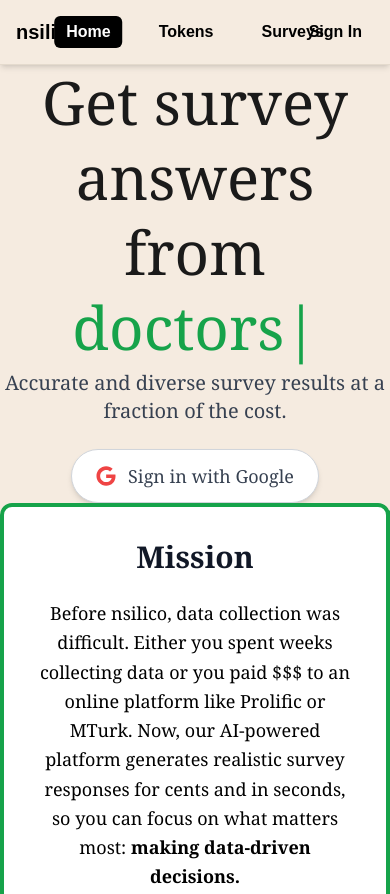
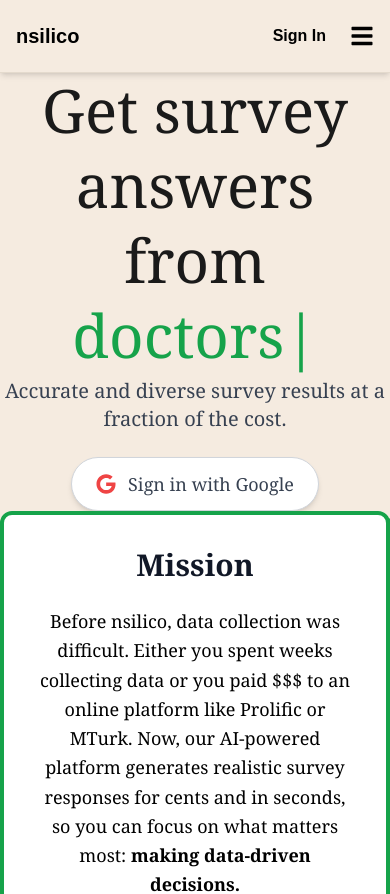
Before and after one commit to freesampul/insilico-surveys, a Next.js app: page / in a window 390 px wide. Shown: the top 894 px of the page. Built offline with nearby package versions, Linux system fonts and the light colour scheme; no server answers.

Commit message:
fixed navbar issue

```diff
--- a/src/app/components/Navbar.tsx
+++ b/src/app/components/Navbar.tsx
@@ -1,21 +1,22 @@
 "use client";
 
 import { useState } from "react";
-import { useAuth } from "@/app/context/AuthContext"; // Import the custom auth context
-import { signOut } from "firebase/auth"; // Firebase sign-out method
-import { auth } from "../../utils/firebase.utils"; // Import auth from utils
-import Link from "next/link"; // Link for routing between pages
-import { usePathname } from "next/navigation"; // Import usePathname to get the current path
-import { FaCoins } from "react-icons/fa"; // Import token icon
+import { useAuth } from "@/app/context/AuthContext";
+import { signOut } from "firebase/auth";
+import { auth } from "../../utils/firebase.utils";
+import Link from "next/link";
+import { usePathname } from "next/navigation";
+import { FaCoins, FaBars, FaTimes } from "react-icons/fa";
 
 const Navbar = () => {
-    const { user, tokens, loading } = useAuth(); // Get the user and tokens from context
-    const [showDropdown, setShowDropdown] = useState(false); // State to control dropdown visibility
-    const pathname = usePathname(); // Get the current path
+    const { user, tokens, loading } = useAuth();
+    const [showDropdown, setShowDropdown] = useState(false);
+    const [menuOpen, setMenuOpen] = useState(false);
+    const pathname = usePathname();
 
     const handleSignOut = async () => {
         try {
-            await signOut(auth); // Sign out the user from Firebase
+            await signOut(auth);
             console.log("✅ User signed out successfully");
         } catch (error) {
             console.error("❌ Error signing out:", error);
@@ -23,11 +24,7 @@
     };
 
     if (loading) {
-        return (
-            <nav className="bg-cream p-4">
-                <p className="text-black">.</p>
-            </nav>
-        );
+        return <nav className="bg-cream p-4"><p className="text-black">.</p></nav>;
     }
 
     return (
@@ -35,20 +32,19 @@
             {/* Left Side: Logo */}
             <div className="text-black font-bold text-xl">nsilico</div>
 
-            {/* Center: Navigation Links */}
-            <div className="absolute left-1/2 transform -translate-x-1/2 flex space-x-6">
+            {/* Center: Navigation Links (Hidden on Mobile) */}
+            <div className="hidden md:flex absolute left-1/2 transform -translate-x-1/2 space-x-6">
                 <NavItem href="/" pathname={pathname}>Home</NavItem>
                 <NavItem href="/tokens" pathname={pathname}>Tokens</NavItem>
                 <NavItem href="/surveys" pathname={pathname}>Surveys</NavItem>
             </div>
 
-            {/* Right Side: User Section */}
+            {/* Right Side: User Info & Hamburger Menu */}
             <div className="flex items-center space-x-3">
                 {user ? (
                     <div className="relative">
-                        {/* Username + Token Count */}
                         <button
-                            onClick={() => setShowDropdown(!showDropdown)} // Toggle dropdown visibility
+                            onClick={() => setShowDropdown(!showDropdown)}
                             className="text-black font-semibold px-3 py-1 rounded-md hover:bg-black hover:text-white transition-all flex items-center gap-2"
                         >
                             {user.displayName}
@@ -56,11 +52,11 @@
                             <span className="font-bold text-black">{tokens}</span>
                         </button>
 
-                        {/* Sign Out Dropdown - Positioned Below */}
+                        {/* Sign Out Dropdown */}
                         {showDropdown && (
-                            <div className="absolute right-0 top-full mt-2 bg-[#d6ccc2] text-black rounded-lg shadow-lg w-40">
+                            <div className="absolute right-0 top-full mt-2 bg-[#d6ccc2] text-black rounded-lg shadow-lg w-40 z-50">
                                 <button
-                                    onClick={handleSignOut} // Handle sign-out
+                                    onClick={handleSignOut}
                                     className="w-full text-left p-2 hover:bg-[#e4dacd] rounded-lg"
                                 >
                                     Sign Out
@@ -71,19 +67,45 @@
                 ) : (
                     <NavItem href="/signin" pathname={pathname}>Sign In</NavItem>
                 )}
+
+                {/* Mobile Menu Button */}
+                <button
+                    className="md:hidden text-black focus:outline-none z-50"
+                    onClick={() => setMenuOpen(!menuOpen)}
+                >
+                    {menuOpen ? <FaTimes size={24} /> : <FaBars size={24} />}
+                </button>
+            </div>
+
+            {/* Mobile Menu (Visible only when open) */}
+            <div
+                className={`fixed inset-0 bg-[#f5ebe0] z-40 flex flex-col items-center justify-center transition-transform ${
+                    menuOpen ? "translate-x-0" : "-translate-x-full"
+                } md:hidden`}
+            >
+                <NavItem href="/" pathname={pathname} onClick={() => setMenuOpen(false)}>Home</NavItem>
+                <NavItem href="/tokens" pathname={pathname} onClick={() => setMenuOpen(false)}>Tokens</NavItem>
+                <NavItem href="/surveys" pathname={pathname} onClick={() => setMenuOpen(false)}>Surveys</NavItem>
+                <button
+                    className="absolute top-5 right-5 text-black"
+                    onClick={() => setMenuOpen(false)}
+                >
+                    <FaTimes size={24} />
+                </button>
             </div>
         </nav>
     );
 };
 
-// Reusable Nav Item with active page highlighting
-const NavItem = ({ href, pathname, children }: { href: string, pathname: string, children: React.ReactNode }) => {
+// Reusable Nav Item
+const NavItem = ({ href, pathname, children, onClick }: { href: string, pathname: string, children: React.ReactNode, onClick?: () => void }) => {
     const isActive = pathname === href;
 
     return (
         <Link
             href={href}
-            className={`font-semibold px-3 py-1 rounded-md transition-all ${
+            onClick={onClick}
+            className={`font-semibold px-3 py-2 rounded-md transition-all ${
                 isActive ? "bg-black text-white" : "text-black hover:bg-black hover:text-white"
             }`}
         >
--- a/src/utils/firebase.utils.js
+++ b/src/utils/firebase.utils.js
@@ -17,13 +17,14 @@
 
     if (!userSnap.exists()) {
       console.log("🚀 Creating new user document with tokens and email...");
-      await setDoc(userDocRef, { tokens: 0, email }, { merge: true });
+      await setDoc(userDocRef, { tokens: 100, email }, { merge: true });
     } else {
       // Update the email if it's missing or outdated
       const currentData = userSnap.data();
       if (!currentData.email || currentData.email !== email) {
         console.log("🔄 Updating user's email in Firestore...");
         await setDoc(userDocRef, { email }, { merge: true });
+
       }
     }
   } catch (error) {
```
